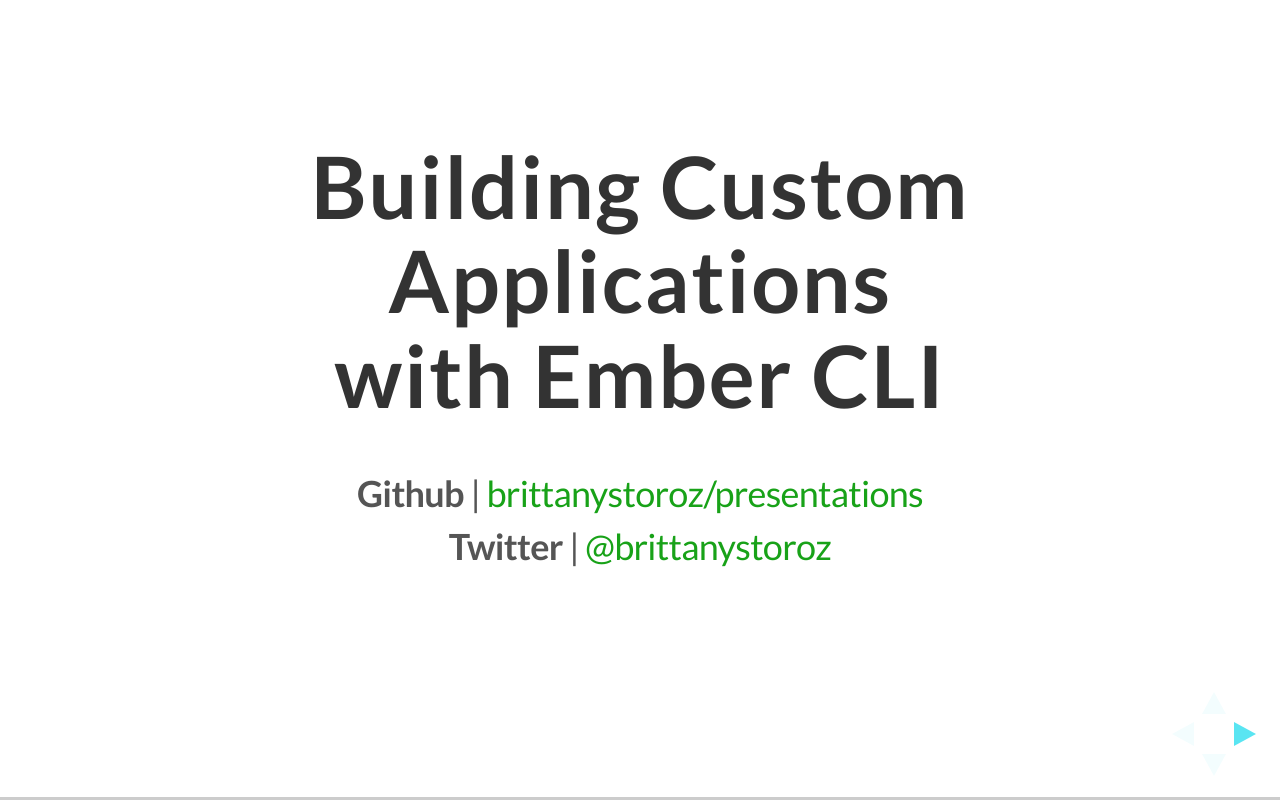
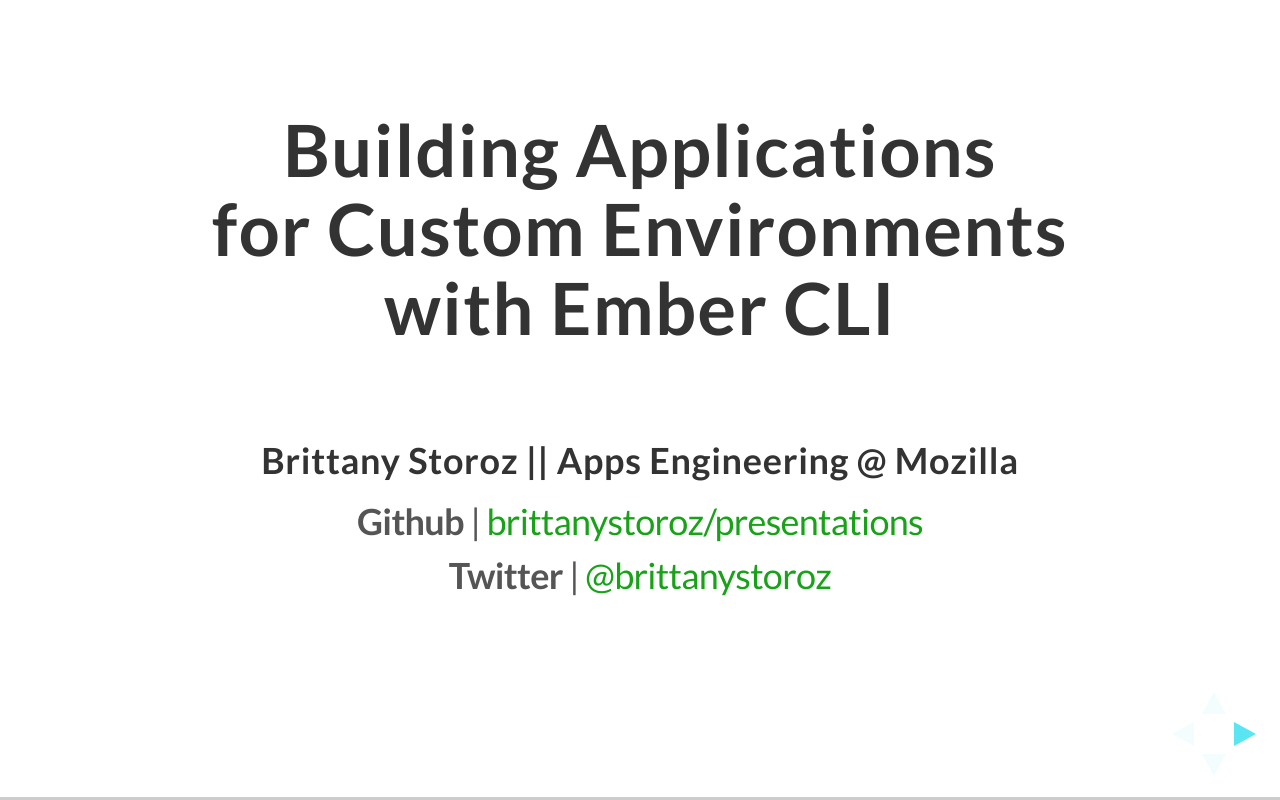
Before and after one commit to brittanydionigi/presentations, a plain HTML site: page embercli-fxos/index.html in a window 1280 px wide. Drawn offline with Linux system fonts and the light colour scheme; files whose address does not match are found by name.

Commit message:
Update intro page

```diff
--- a/embercli-fxos/index.html
+++ b/embercli-fxos/index.html
@@ -19,7 +19,7 @@
     <link rel="stylesheet" href="../assets/reveal/css/reveal.min.css">
     <link rel="stylesheet" href="../assets/reveal/css/theme/b-and-w.css" id="theme">
     <style type="text/css">
-      div.reveal h1 { font-size: 86px !important; }
+      div.reveal h1 { font-size: 72px !important; }
       .reveal section img { box-shadow: none !important; border: 0px !important; }
     </style>
 
@@ -43,7 +43,8 @@
       <!-- Any section element inside of this container is displayed as a slide -->
       <div class="slides">
         <section>
-          <h1>Building Custom Applications<br />with Ember CLI</h1>
+          <h1>Building Applications<br />for Custom Environments<br />with Ember CLI</h1><br />
+          <h4><b>Brittany Storoz || Apps Engineering @ Mozilla</b></h4>
           <p><b>Github</b> | <a href="https://github.com/brittanystoroz">brittanystoroz/presentations</a></p>
           <p><b>Twitter</b> | <a href="http://twitter.com/brittanystoroz">@brittanystoroz</a></p><br />
         </section>
```
